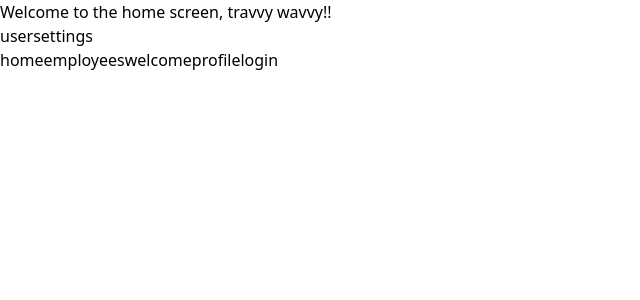
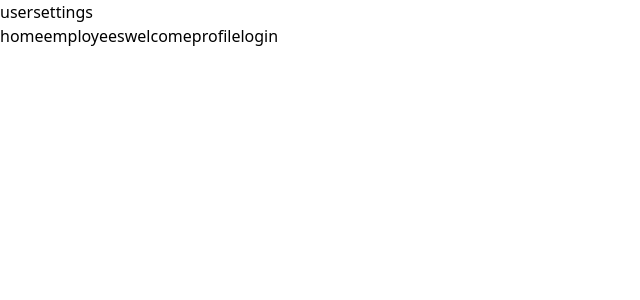
Before and after one commit to travis-micheletti/clkwrk_fe, a React (Create React App) app: page / in a window 1280 px wide. Shown: the top 300 px of the page, without its empty margins (0-640 px from the left). Built offline with nearby package versions, Linux system fonts and the light colour scheme.

Commit message:
fixed issue with welcome page

```diff
--- a/src/components/AnimatedRoutes.js
+++ b/src/components/AnimatedRoutes.js
@@ -14,7 +14,7 @@ const AnimatedRoutes = () => {
 	return (
 		<AnimatePresence>
 			<Routes location={location} key={location.pathname}>
-				<Route path='/*' element={<HomePage />} />
+				<Route path='/home' element={<HomePage />} />
 				<Route path='/profile' element={<ProfilePage />} />
 				<Route path='/employees' element={<ViewEmployees />} />
 				<Route path='/welcome' element={<WelcomePage />} />
--- a/src/components/NavBar.js
+++ b/src/components/NavBar.js
@@ -16,7 +16,7 @@ const NavBar = () => {
 	return loggedIn ? (
 		<motion.div className='fixed bg-slate-500 w-screen h-10 flex justify-center text-2xl'>
 			<UserSettings />
-			<Link to='/'>home</Link>
+			<Link to='/home'>home</Link>
 			<Link to='/employees'>employees</Link>
 			<Link to='/welcome'>welcome</Link>
 			<Link to='/profile'>profile</Link>
@@ -26,7 +26,7 @@ const NavBar = () => {
 	) : (
 		<motion.div className='fixed bg-slate-500 w-screen h-10 flex justify-center text-2xl'>
 			<UserSettings />
-			<Link to='/'>home</Link>
+			<Link to='/home'>home</Link>
 			<Link to='/employees'>employees</Link>
 			<Link to='/welcome'>welcome</Link>
 			<Link to='/profile'>profile</Link>
--- a/src/components/WelcomePage.js
+++ b/src/components/WelcomePage.js
@@ -4,12 +4,16 @@ import { Navigate } from 'react-router-dom'
 import { motion } from 'framer-motion'
 
 const WelcomePage = () => {
-
 	const [redirectNow, setRedirectNow] = useState(false)
 	setTimeout(() => setRedirectNow(true), 2000)
+
+
 	return redirectNow ? (
-		<Navigate replace to='/*' />
-	) : (
+
+		<Navigate replace to='/home' onChange={setRedirectNow(false)}/>
+	) :
+
+	(
 		<motion.div className='displayContainer'>
 			welcome
 		</motion.div>
```
